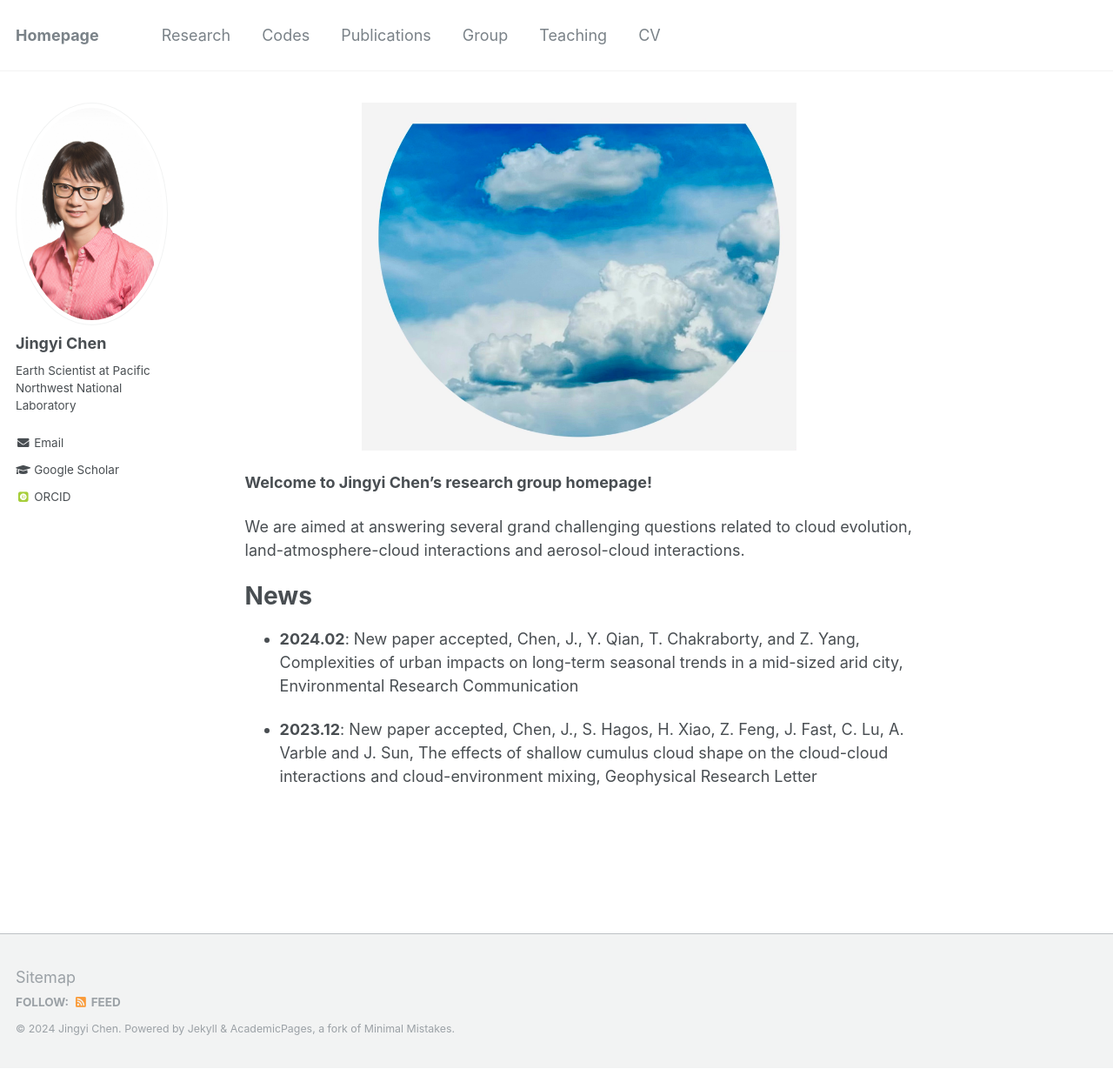
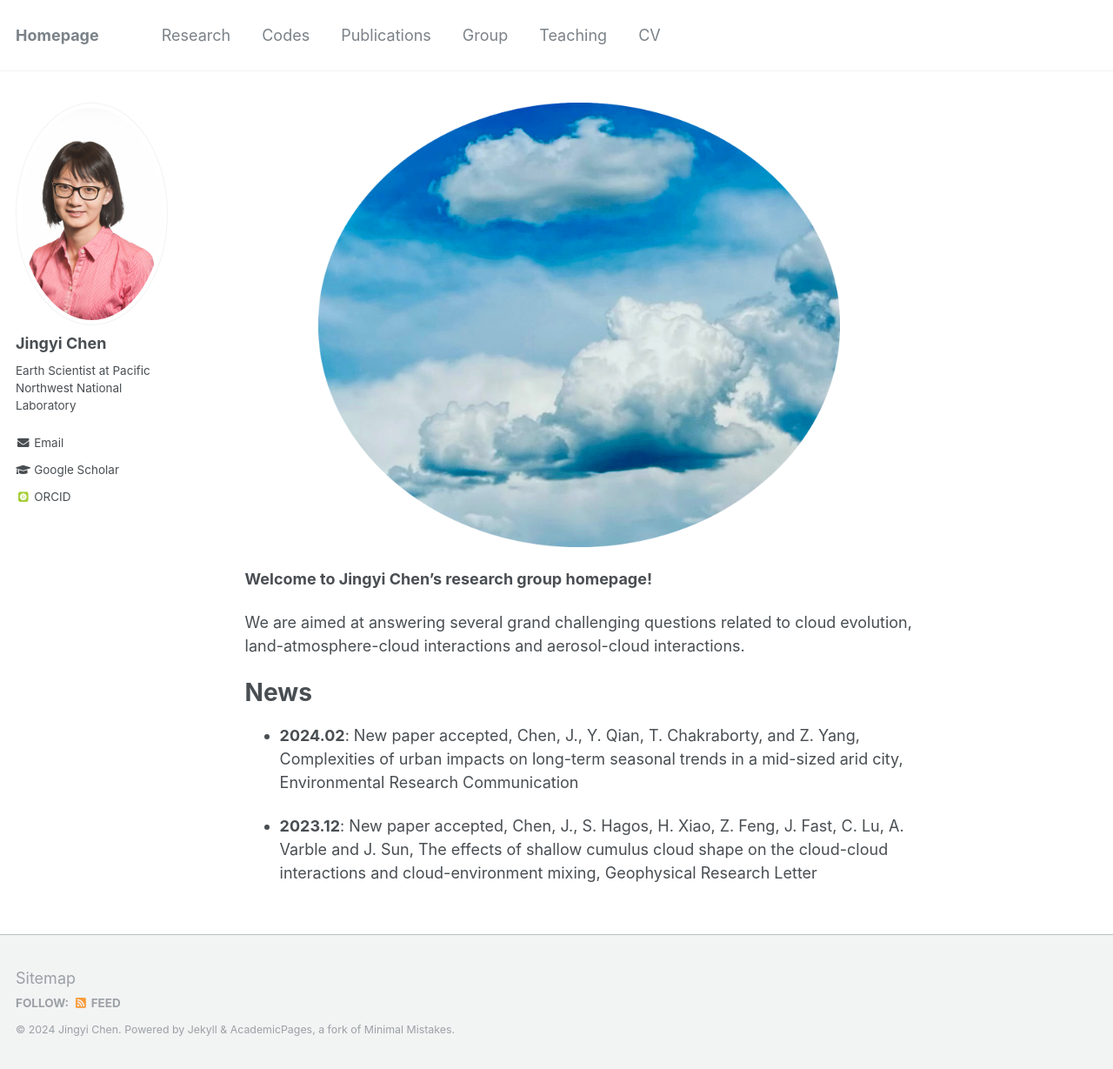
Before and after one commit to Jingyi-Chen/jingyi-chen.github.io, a Jekyll site: the page built from _pages/about.md, in a window 1280 px wide and 1229 px high. Shown: the whole window at 87% size. Built offline with Jekyll 4.4.1, drawn with Linux system fonts in a browser that asks for light colours; some web fonts are replaced.

Commit message:
Update about.md

```diff
--- a/_pages/about.md
+++ b/_pages/about.md
@@ -3,7 +3,7 @@ permalink: /
 author_profile: true
 ---
 <p align="center">
-  <img src="/files/cloud2.jpg" width="500" height="400">
+  <img src="/files/cloud2.png" width="600" height="450">
 </p>
 **Welcome to Jingyi Chen's research group homepage!**
 
```
